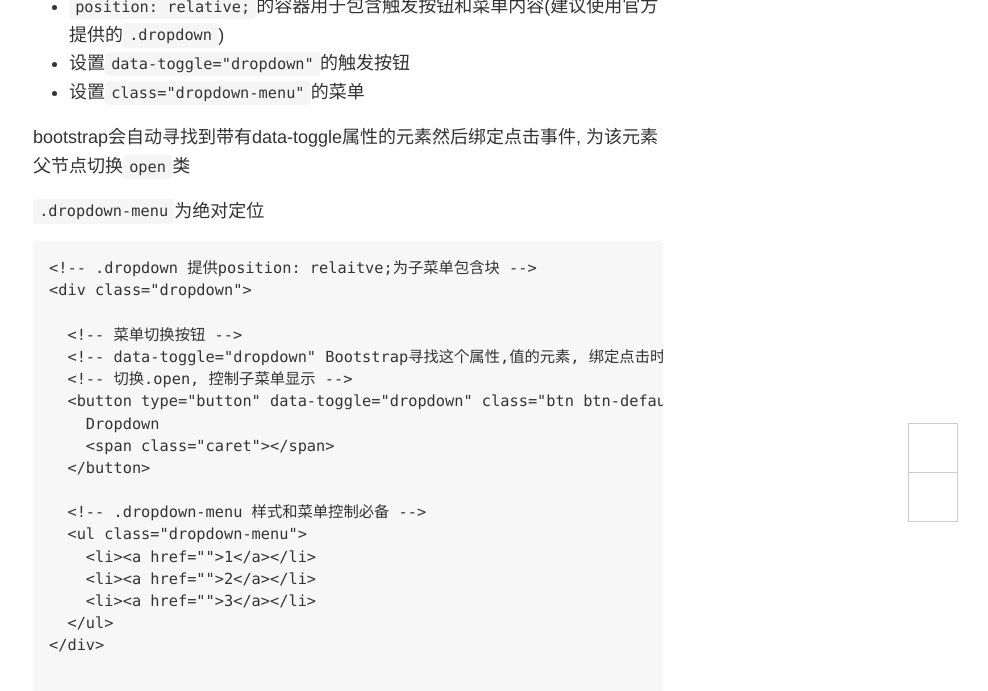
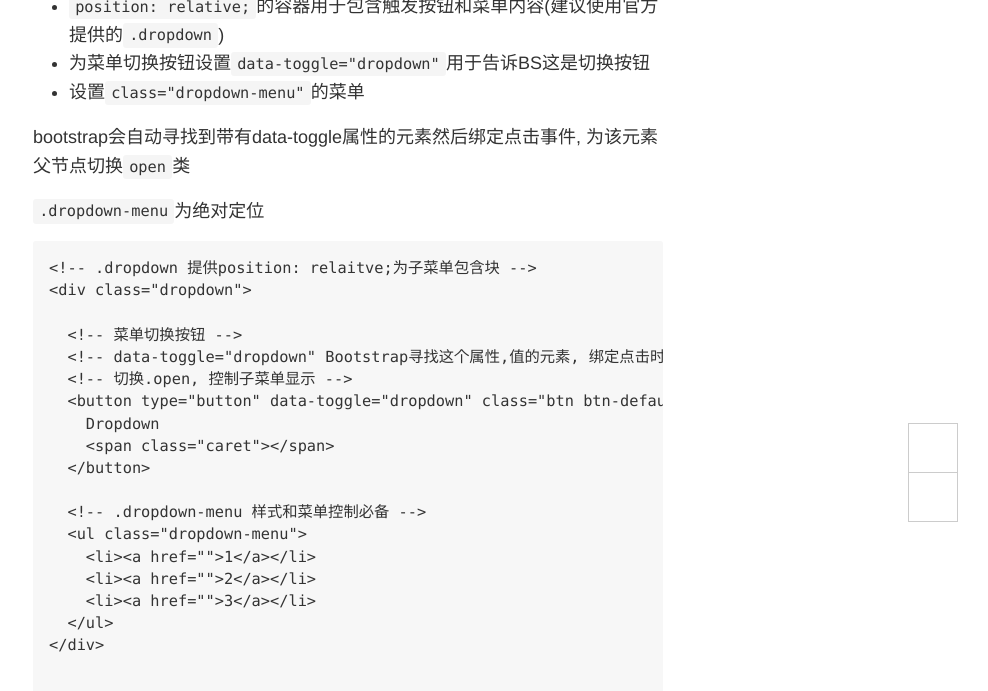
Before and after one commit to footmess/qiu-deqing.github.io, a Jekyll site: the page built from css3/_posts/2015-07-02-twitter-bootstrap.md, in a window 1280 px wide and 900 px high, scrolled down 397 px, cut to the strip 207-898 px from the top of the window. Shown: the whole strip, without its empty margins (292-1280 px from the left). Built offline with Jekyll 4.4.1, drawn with Linux system fonts in a browser that asks for light colours; some web fonts are replaced; comment, search, counter and statistics services are not loaded.

```diff
--- a/css3/_posts/2015-07-02-twitter-bootstrap.md
+++ b/css3/_posts/2015-07-02-twitter-bootstrap.md
@@ -9,7 +9,7 @@ title: twitter bootstrap笔记
 ![][3]下拉菜单[dropdown][1]三要素
 
 - `position: relative;`的容器用于包含触发按钮和菜单内容(建议使用官方提供的`.dropdown`)
-- 设置`data-toggle="dropdown"`的触发按钮
+- 为菜单切换按钮设置`data-toggle="dropdown"`用于告诉BS这是切换按钮
 - 设置`class="dropdown-menu"`的菜单
 
 bootstrap会自动寻找到带有data-toggle属性的元素然后绑定点击事件, 为该元素父节点切换`open`类
--- a/demo.html
+++ b/demo.html
@@ -15,6 +15,7 @@ title: demo分类
       <li><a href="http://qiudeqing.com/page-scroll/">http://qiudeqing.com/page-scroll/</a></li>
       <li><a href="http://qiudeqing.com/copy-2048/">http://qiudeqing.com/copy-2048/</a></li>
       <li><a href="http://qiudeqing.com/mobile-demo/">http://qiudeqing.com/mobile-demo/</a></li>
+      <li><a href="http://qiudeqing.com/demo/javascript/type-exercise.html">http://qiudeqing.com/demo/javascript/type-exercise.html</a></li>
     </ol>
   </div>
 
```
